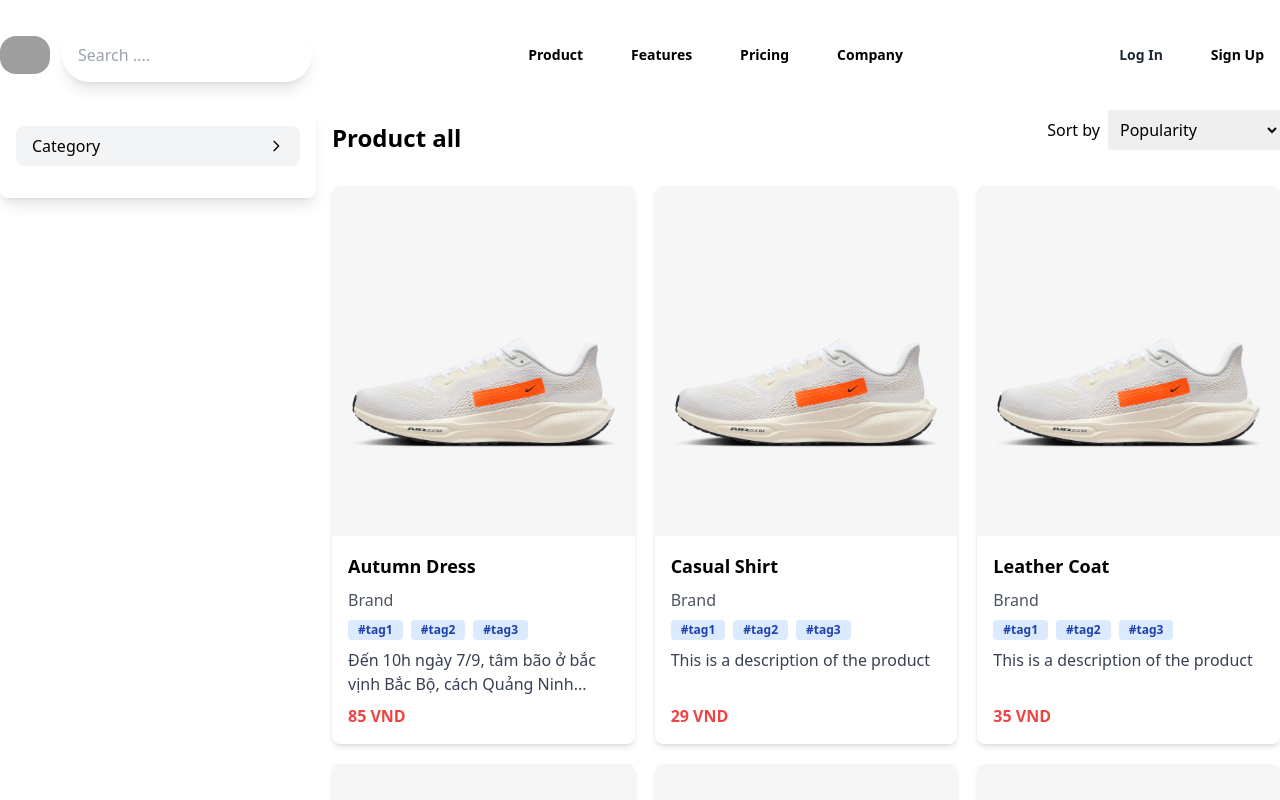
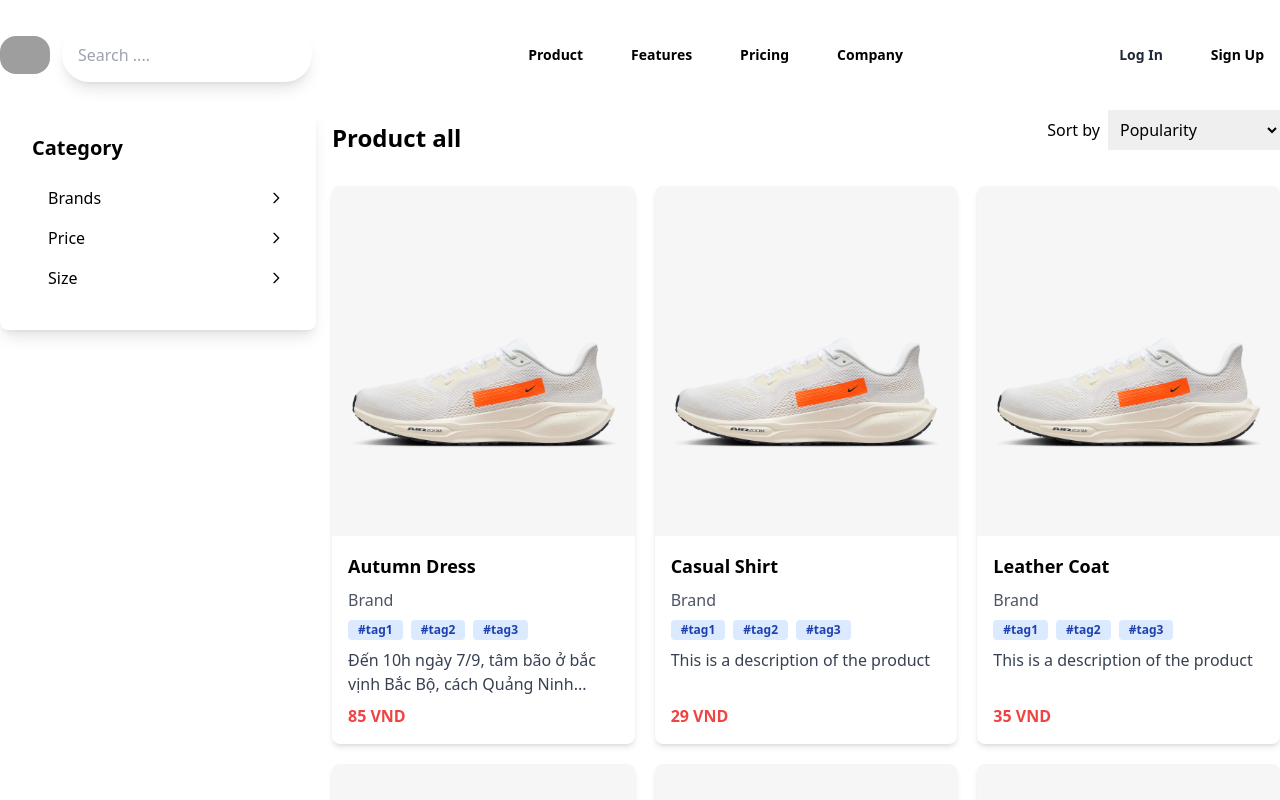
Before and after one commit to Truong62/THAH, a React (Create React App) app: page /product in a window 1280 px wide. Shown: the top 800 px of the page. Built offline with nearby package versions, Linux system fonts and the light colour scheme; grey boxes are pictures that could not be loaded.

Commit message:
update sidebar responsive, sortby

```diff
--- a/src/components/Card/Card.js
+++ b/src/components/Card/Card.js
@@ -2,7 +2,7 @@ import React from 'react';
 
 const CardProduct = ({ nameProduct, description, price, brand, nametag }) => {
     return (
-        <div className="bg-white shadow-md rounded-lg overflow-hidden flex flex-col">
+        <div className="bg-white shadow-md rounded-lg overflow-hidden flex flex-col h-full transition-transform transform hover:scale-105 hover:shadow-lg">
             <img
                 className="w-[410px] h-[350px] object-cover"
                 src="../images/product/AIR+ZOOM+PEGASUS+41+PQ.png"
--- a/src/components/Sidebar.js
+++ b/src/components/Sidebar.js
@@ -1,14 +1,9 @@
 import React, { useState } from 'react';
 
-const Sidebar = () => {
-    const [openCategory, setOpenCategory] = useState(false);
+const Sidebar = ({ onCategoryChange, isSidebarOpen, toggleSidebar }) => {
     const [openBrands, setOpenBrands] = useState(false);
     const [openPrice, setOpenPrice] = useState(false);
     const [openSize, setOpenSize] = useState(false);
-
-    const toggleCategory = () => {
-        setOpenCategory(!openCategory);
-    };
 
     const toggleBrands = () => {
         setOpenBrands(!openBrands);
@@ -35,21 +30,23 @@ const Sidebar = () => {
     );
 
     return (
-        <div className="p-4 bg-white shadow-lg rounded-lg">
-            <div className="mb-4">
-                {/* Category */}
-                <button
-                    className="w-full flex justify-between items-center py-2 px-4 bg-gray-100 rounded-lg"
-                    onClick={toggleCategory}
-                >
-                    <span>Category</span>
-                    <ArrowIcon isOpen={openCategory} />
-                </button>
-                {openCategory && (
-                    <div className="mt-2">
+        <div>
+            <button
+                className="md:hidden p-4 bg-blue-500 text-white rounded"
+                onClick={toggleSidebar}
+            >
+                {isSidebarOpen ? 'Close Menu' : 'Open Menu'}
+            </button>
+            <div className={`p-4 bg-white shadow-lg rounded-lg ${isSidebarOpen ? 'block' : 'hidden'} md:block`}>
+                <div className="mb-4">
+                    {/* Category */}
+                    <div className="w-full flex justify-between items-center py-2 px-4 rounded-lg">
+                        <span className='text-xl font-bold'>Category</span>
+                    </div>
+                    <div className="mt-2 ml-4">
                         {/* Brands */}
                         <button
-                            className="w-full flex justify-between items-center py-2 px-4 bg-gray-100 rounded-lg"
+                            className="w-full flex justify-between items-center py-2 px-4"
                             onClick={toggleBrands}
                         >
                             <span>Brands</span>
@@ -57,13 +54,13 @@ const Sidebar = () => {
                         </button>
                         {openBrands && (
                             <div className="ml-4 mt-2">
-                                <div className="flex items-center mb-2">
-                                    <input type="checkbox" id="brand1" className="mr-2" />
+                                <div className="flex items-center mb-2 ml-4">
+                                    <input type="checkbox" id="brand1" className="mr-2" onChange={() => onCategoryChange('Brand 1')} />
                                     <label htmlFor="brand1">Brand 1</label>
                                     <span className="ml-auto">(10)</span>
                                 </div>
-                                <div className="flex items-center mb-2">
-                                    <input type="checkbox" id="brand2" className="mr-2" />
+                                <div className="flex items-center mb-2 ml-4">
+                                    <input type="checkbox" id="brand2" className="mr-2" onChange={() => onCategoryChange('Brand 2')} />
                                     <label htmlFor="brand2">Brand 2</label>
                                     <span className="ml-auto">(15)</span>
                                 </div>
@@ -72,7 +69,7 @@ const Sidebar = () => {
 
                         {/* Price */}
                         <button
-                            className="w-full flex justify-between items-center py-2 px-4 bg-gray-100 rounded-lg"
+                            className="w-full flex justify-between items-center py-2 px-4"
                             onClick={togglePrice}
                         >
                             <span>Price</span>
@@ -80,13 +77,13 @@ const Sidebar = () => {
                         </button>
                         {openPrice && (
                             <div className="ml-4 mt-2">
-                                <div className="flex items-center mb-2">
-                                    <input type="checkbox" id="price1" className="mr-2" />
+                                <div className="flex items-center mb-2 ml-4">
+                                    <input type="checkbox" id="price1" className="mr-2" onChange={() => onCategoryChange('Under $50')} />
                                     <label htmlFor="price1">Under $50</label>
                                     <span className="ml-auto">(20)</span>
                                 </div>
-                                <div className="flex items-center mb-2">
-                                    <input type="checkbox" id="price2" className="mr-2" />
+                                <div className="flex items-center mb-2 ml-4">
+                                    <input type="checkbox" id="price2" className="mr-2" onChange={() => onCategoryChange('$50 to $100')} />
                                     <label htmlFor="price2">$50 to $100</label>
                                     <span className="ml-auto">(30)</span>
                                 </div>
@@ -95,7 +92,7 @@ const Sidebar = () => {
 
                         {/* Size */}
                         <button
-                            className="w-full flex justify-between items-center py-2 px-4 bg-gray-100 rounded-lg"
+                            className="w-full flex justify-between items-center py-2 px-4"
                             onClick={toggleSize}
                         >
                             <span>Size</span>
@@ -103,20 +100,20 @@ const Sidebar = () => {
                         </button>
                         {openSize && (
                             <div className="ml-4 mt-2">
-                                <div className="flex items-center mb-2">
-                                    <input type="checkbox" id="size1" className="mr-2" />
+                                <div className="flex items-center mb-2 ml-4">
+                                    <input type="checkbox" id="size1" className="mr-2" onChange={() => onCategoryChange('Small')} />
                                     <label htmlFor="size1">Small</label>
                                     <span className="ml-auto">(25)</span>
                                 </div>
-                                <div className="flex items-center mb-2">
-                                    <input type="checkbox" id="size2" className="mr-2" />
+                                <div className="flex items-center mb-2 ml-4">
+                                    <input type="checkbox" id="size2" className="mr-2" onChange={() => onCategoryChange('Medium')} />
                                     <label htmlFor="size2">Medium</label>
                                     <span className="ml-auto">(35)</span>
                                 </div>
                             </div>
                         )}
                     </div>
-                )}
+                </div>
             </div>
         </div>
     );
--- a/src/components/SortBy.js
+++ b/src/components/SortBy.js
@@ -1,12 +1,10 @@
 import React, { useState } from 'react';
 
-const SortBy = ({ onSortChange }) => {
+const SortBy = () => {
     const [sortOption, setSortOption] = useState('popularity');
 
     const handleSortChange = (event) => {
-        const selectedOption = event.target.value;
-        setSortOption(selectedOption);
-        onSortChange(selectedOption);
+        setSortOption(event.target.value);
     };
 
     return (
--- a/src/pages/Product.js
+++ b/src/pages/Product.js
@@ -96,6 +96,7 @@ const Product = () => {
 
     const [currentPage, setCurrentPage] = useState(1);
     const [sortOption, setSortOption] = useState('popularity');
+    const [selectedCategory, setSelectedCategory] = useState(null);
     const itemsPerPage = 6;
     const totalPages = Math.ceil(objTest.length / itemsPerPage);
 
@@ -110,11 +111,15 @@ const Product = () => {
         setCurrentPage(page);
     };
 
-    const handleSortChange = (option) => {
-        setSortOption(option);
+    const handleCategoryChange = (category) => {
+        setSelectedCategory(category);
     };
 
-    const sortedItems = [...objTest].sort((a, b) => {
+    const filteredItems = selectedCategory
+        ? objTest.filter(item => item.name.includes(selectedCategory))
+        : objTest;
+
+    const sortedItems = [...filteredItems].sort((a, b) => {
         switch (sortOption) {
             case 'priceLowToHigh':
                 return a.price - b.price;
@@ -182,12 +187,12 @@ const Product = () => {
             <Layout>
                 <div className="flex flex-col md:flex-row overflow-x-hidden">
                     <div className="w-full md:w-1/4 hidden md:block">
-                        <Sidebar />
+                        <Sidebar onCategoryChange={handleCategoryChange} />
                     </div>
                     <div className="w-full md:w-3/4 ml-0 md:ml-4">
                         <div className="flex justify-between items-center mb-5">
                             <p className="text-2xl font-bold">Product all</p>
-                            <SortBy onSortChange={handleSortChange} />
+                            <SortBy />
                         </div>
                         <div className="hidden md:grid gap-5 mb-10 grid-cols-1 md:grid-cols-2 lg:grid-cols-3 xl:grid-cols-3">
                             {currentItems.map((item, index) => (
```
Also changed, not shown: src/components/Header/Header.js (+37 -11 lines).
